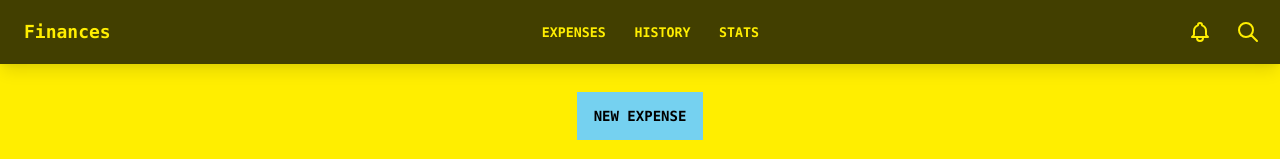
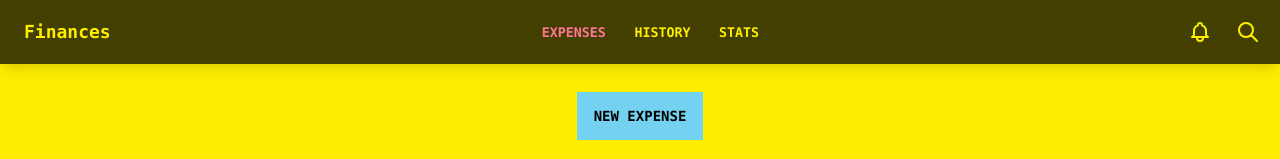
Before and after one commit to wleklinskimateusz/Finance, a React (Create React App) app in the folder client/: page /expenses/list in a window 1280 px wide. Shown: the top 159 px of the page. Built offline with nearby package versions, Linux system fonts and the light colour scheme.

Commit message:
switch color while navigating

```diff
--- a/client/src/App.js
+++ b/client/src/App.js
@@ -20,7 +20,7 @@ function App() {
         <BrowserRouter>
             <div>
                 <NavBar brand="Finances">
-                    <NavItem to="/expenses/list">Expenses</NavItem>
+                    <NavItem to="/expenses">Expenses</NavItem>
                     <NavItem to="/history">History</NavItem>
                     <NavItem to="/stats">Stats</NavItem>
                 </NavBar>
--- a/client/src/Components/Core/NavItem.jsx
+++ b/client/src/Components/Core/NavItem.jsx
@@ -1,9 +1,14 @@
-import {Link} from "react-router-dom";
+import {Link, useLocation} from "react-router-dom";
 
 export function NavItem(props) {
+    let current = useLocation();
+
+    const active = current.pathname.includes(props.to)
+    console.log(current)
+    console.log(props.to)
     return (
         <Link to={props.to} className="btn btn-ghost btn-sm rounded-btn">
-            {props.children}
+            <div className={active ? "text-primary" : ""}>{props.children}</div>
         </Link>
     )
 }
--- a/client/src/Components/Pages/Expenses/Expenses.jsx
+++ b/client/src/Components/Pages/Expenses/Expenses.jsx
@@ -1,6 +1,17 @@
-import {Outlet} from "react-router-dom"
+import {Outlet, useLocation, useNavigate} from "react-router-dom"
+import {useEffect} from "react";
 
 
 export function Expenses() {
+    const navigate = useNavigate();
+    const current = useLocation();
+    useEffect(() => {
+        if (current.pathname === "/expenses") {
+            navigate("/expenses/list")
+        }
+
+    })
+
+
     return (<div><Outlet/></div>)
 }
```
